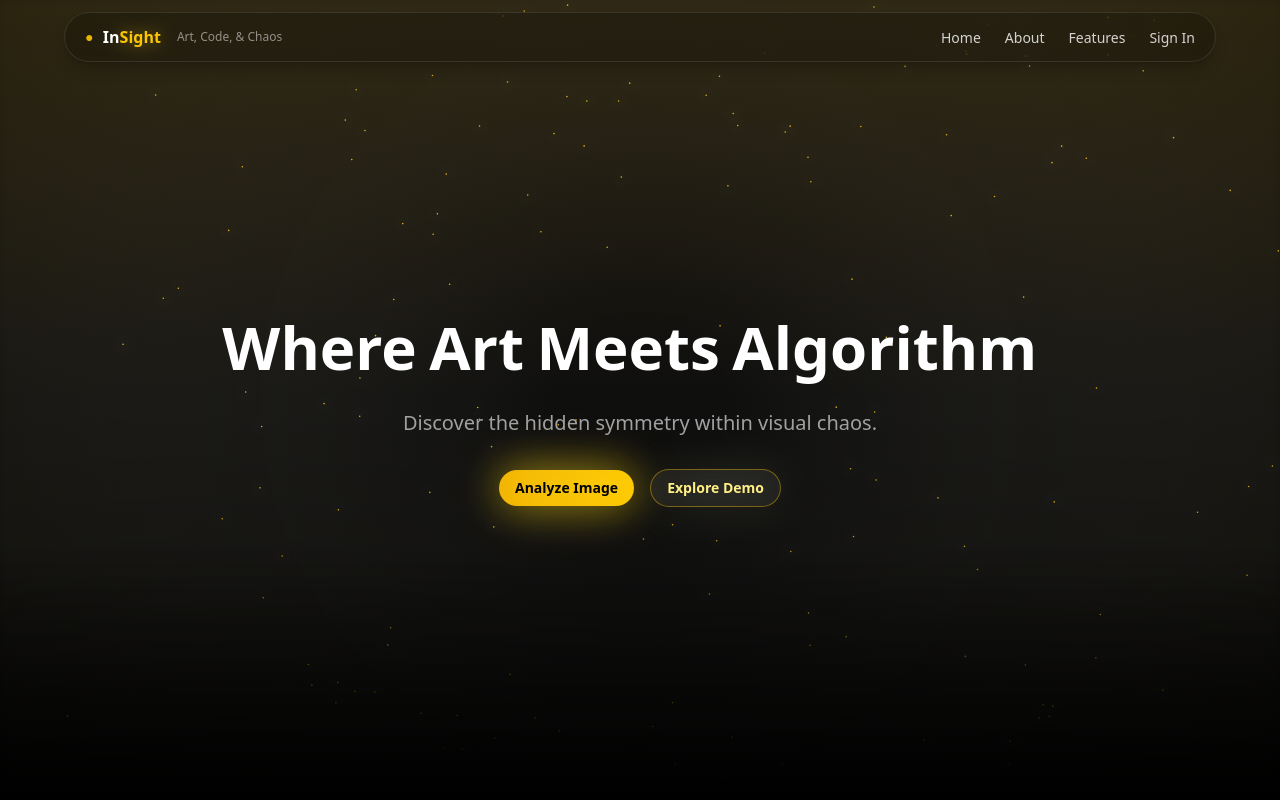
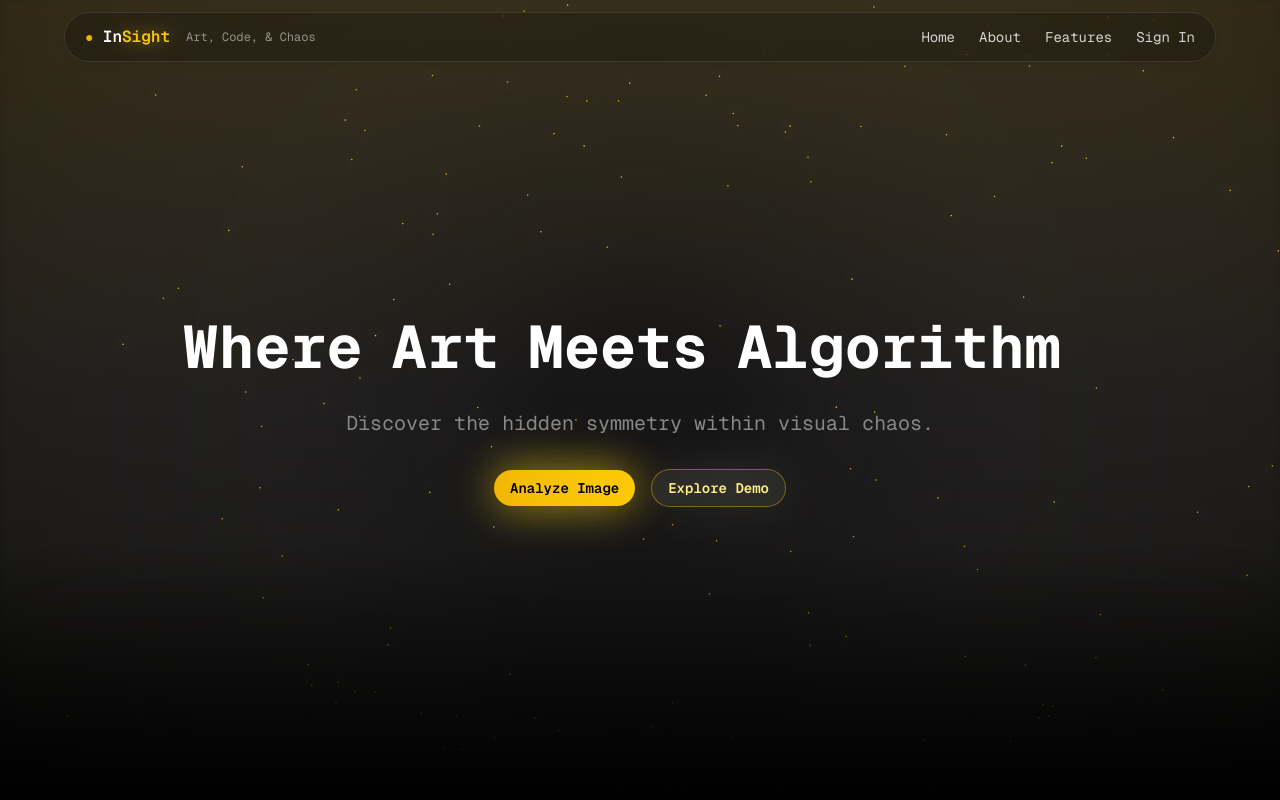
Before and after one commit to GhostOutpost/HackerWrath-2.0, a Next.js app: page / in a window 1280 px wide. Shown: the top 800 px of the page. Built offline with nearby package versions, Linux system fonts and the light colour scheme.

Commit message:
feat: Enhance dashboard with new tools layout and chat input component

```diff
--- /dev/null
+++ b/src/app/dashboard/(tools)/golden-ratio/_components/chat-input.tsx
@@ -0,0 +1,157 @@
+"use client"
+
+import type React from "react"
+
+import { useForm } from "react-hook-form"
+import { useState, useRef } from "react"
+import { Settings2, Lightbulb, Paperclip, Send, X } from "lucide-react"
+import { Button } from "@/components/ui/button"
+import { Input } from "@/components/ui/input"
+import { Form, FormControl, FormField, FormItem } from "@/components/ui/form"
+import { Textarea } from "@/components/ui/textarea"
+
+interface ChatInputFormValues {
+  message: string
+  image: File | null
+}
+
+export function ChatInput() {
+  const [imagePreview, setImagePreview] = useState<string | null>(null)
+  const [fileName, setFileName] = useState<string | null>(null)
+  const fileInputRef = useRef<HTMLInputElement>(null)
+
+  const form = useForm<ChatInputFormValues>({
+    defaultValues: {
+      message: "",
+      image: null,
+    },
+  })
+
+  const onSubmit = (data: ChatInputFormValues) => {
+    console.log("Submitting:", {
+      message: data.message,
+      image: data.image,
+    })
+
+    // Handle your submit logic here
+    // You can send both the image and message to your API
+    // Example: await analyzeImage(data.image, data.message)
+
+    // Reset form and clear image
+    form.reset()
+    clearImage()
+  }
+
+  const handleImageSelect = (e: React.ChangeEvent<HTMLInputElement>) => {
+    const file = e.target.files?.[0]
+    if (file && file.type.startsWith("image/")) {
+      form.setValue("image", file)
+      setFileName(file.name)
+
+      // Create preview
+      const reader = new FileReader()
+      reader.onloadend = () => {
+        setImagePreview(reader.result as string)
+      }
+      reader.readAsDataURL(file)
+    }
+  }
+
+  const clearImage = () => {
+    form.setValue("image", null)
+    setImagePreview(null)
+    setFileName(null)
+    if (fileInputRef.current) {
+      fileInputRef.current.value = ""
+    }
+  }
+
+  const handleKeyDown = (e: React.KeyboardEvent<HTMLInputElement>) => {
+    if (e.key === "Enter" && !e.shiftKey) {
+      e.preventDefault()
+      form.handleSubmit(onSubmit)()
+    }
+  }
+
+  const canSubmit = form.watch("message").trim() && form.watch("image")
+
+  return (
+    <div className="w-full  mx-auto ">
+      <Form {...form}>
+        <div className="space-y-3">
+          {imagePreview && (
+            <div className="relative inline-block">
+              <div className="relative rounded-lg overflow-hidden border border-border bg-card">
+                <img src={imagePreview || "/placeholder.svg"} alt="Preview" className="h-32 w-auto object-cover" />
+                <Button
+                  type="button"
+                  variant="destructive"
+                  size="icon"
+                  className="absolute top-2 right-2 h-6 w-6"
+                  onClick={clearImage}
+                >
+                  <X size={14} />
+                </Button>
+              </div>
+              <p className="text-xs text-muted-foreground mt-1 max-w-[200px] truncate">{fileName}</p>
+            </div>
+          )}
+
+          <div className="flex items-center gap-3  rounded-lg bg-card text-card-foreground shadow-sm transition-colors duration-200 border border-border h-20 p-4">
+            <div className="flex items-center gap-2">
+              <Button
+                type="button"
+                variant="ghost"
+                size="icon"
+                className="h-9 w-9 text-muted-foreground hover:text-foreground"
+                aria-label="Tips"
+              >
+                <Lightbulb size={20} />
+              </Button>
+            </div>
+
+            <FormField
+              control={form.control}
+              name="message"
+              render={({ field }) => (
+                <FormItem className="flex-1 m-0">
+                  <FormControl>
+                    <Textarea
+                      {...field}
+                      placeholder="Ask anything about your image..."
+                      className="appearance-none border-0 bg-background focus-visible:ring-0 focus-visible:ring-offset-0  h-20  w-full text-base outline-none resize-none"
+                    />
+                  </FormControl>
+                </FormItem>
+              )}
+            />
+
+            <div className="flex items-center gap-2">
+              <Input ref={fileInputRef} type="file" accept="image/*" className="hidden" onChange={handleImageSelect} />
+              <Button
+                type="button"
+                variant="ghost"
+                size="icon"
+                className="h-9 w-9 text-muted-foreground hover:text-foreground"
+                aria-label="Attachment"
+                onClick={() => fileInputRef.current?.click()}
+              >
+                <Paperclip size={20} />
+              </Button>
+              <Button
+                type="button"
+                size="icon"
+                className="h-9 w-9 bg-yellow-600 text-white hover:bg-cyan-600 disabled:opacity-50"
+                aria-label="Send"
+                disabled={!canSubmit}
+                onClick={() => form.handleSubmit(onSubmit)()}
+              >
+                <Send size={20} />
+              </Button>
+            </div>
+          </div>
+        </div>
+      </Form>
+    </div>
+  )
+}
--- /dev/null
+++ b/src/app/dashboard/(tools)/golden-ratio/page.tsx
@@ -0,0 +1,16 @@
+import { ChatInput } from "./_components/chat-input"
+
+export default function Home() {
+  return (
+    <main className="flex flex-col items-center justify-center bg-background w-3/5 gap-4">
+      <div className="w-full ">
+        <ChatInput />
+      </div>
+
+      <div className=" text-center text-sm text-muted-foreground">
+        <p>we provide deep insights about your image, Ask anything about your image...</p>
+      </div>
+    </main>
+  )
+}
+// TODO : fix responsiveness of this page
--- /dev/null
+++ b/src/app/dashboard/(tools)/layout.tsx
@@ -0,0 +1,7 @@
+export default function ToolsLayout({ children }: { children: React.ReactNode }) {
+    return (
+        <div className="flex items-center min-h-[90vh] justify-center">
+            {children}
+        </div>
+    )
+}
--- a/src/app/dashboard/_components/app-sidebar.tsx
+++ b/src/app/dashboard/_components/app-sidebar.tsx
@@ -30,8 +30,8 @@ const navMain = [
       isActive: true,
       items: [
         {
-          title: "Insight",
-          url: "/insight",
+          title: "Golden Ratio",
+          url: "/dashboard/golden-ratio",
         },
       ],
     },
@@ -78,9 +78,9 @@ export function AppSidebar({ ...props }: React.ComponentProps<typeof Sidebar>) {
               asChild
               className="data-[slot=sidebar-menu-button]:p-1.5!"
             >
-              <a href="#">
+              <a href="/dashboard">
                 <AnvilIcon className="size-5!" />
-                <span className="text-base font-semibold">Project Name {/* TODO: add project name */}</span>
+                <span className="text-base font-semibold uppercase">InSight</span>
               </a>
             </SidebarMenuButton>
           </SidebarMenuItem>
--- a/src/app/globals.css
+++ b/src/app/globals.css
@@ -3,115 +3,176 @@
 
 @custom-variant dark (&:is(.dark *));
 
+:root {
+  --background: oklch(1.0000 0 0);
+  --foreground: oklch(0.2101 0.0318 264.6645);
+  --card: oklch(1.0000 0 0);
+  --card-foreground: oklch(0.2101 0.0318 264.6645);
+  --popover: oklch(1.0000 0 0);
+  --popover-foreground: oklch(0.2101 0.0318 264.6645);
+  --primary: oklch(0.6716 0.1368 48.5130);
+  --primary-foreground: oklch(1.0000 0 0);
+  --secondary: oklch(0.5360 0.0398 196.0280);
+  --secondary-foreground: oklch(1.0000 0 0);
+  --muted: oklch(0.9670 0.0029 264.5419);
+  --muted-foreground: oklch(0.5510 0.0234 264.3637);
+  --accent: oklch(0.9491 0 0);
+  --accent-foreground: oklch(0.2101 0.0318 264.6645);
+  --destructive: oklch(0.6368 0.2078 25.3313);
+  --destructive-foreground: oklch(0.9851 0 0);
+  --border: oklch(0.9276 0.0058 264.5313);
+  --input: oklch(0.9276 0.0058 264.5313);
+  --ring: oklch(0.6716 0.1368 48.5130);
+  --chart-1: oklch(0.5940 0.0443 196.0233);
+  --chart-2: oklch(0.7214 0.1337 49.9802);
+  --chart-3: oklch(0.8721 0.0864 68.5474);
+  --chart-4: oklch(0.6268 0 0);
+  --chart-5: oklch(0.6830 0 0);
+  --sidebar: oklch(0.9670 0.0029 264.5419);
+  --sidebar-foreground: oklch(0.2101 0.0318 264.6645);
+  --sidebar-primary: oklch(0.6716 0.1368 48.5130);
+  --sidebar-primary-foreground: oklch(1.0000 0 0);
+  --sidebar-accent: oklch(1.0000 0 0);
+  --sidebar-accent-foreground: oklch(0.2101 0.0318 264.6645);
+  --sidebar-border: oklch(0.9276 0.0058 264.5313);
+  --sidebar-ring: oklch(0.6716 0.1368 48.5130);
+  --font-sans: Geist Mono, ui-monospace, monospace;
+  --font-serif: serif;
+  --font-mono: JetBrains Mono, monospace;
+  --radius: 0.75rem;
+  --shadow-x: 0px;
+  --shadow-y: 1px;
+  --shadow-blur: 4px;
+  --shadow-spread: 0px;
+  --shadow-opacity: 0.05;
+  --shadow-color: #000000;
+  --shadow-2xs: 0px 1px 4px 0px hsl(0 0% 0% / 0.03);
+  --shadow-xs: 0px 1px 4px 0px hsl(0 0% 0% / 0.03);
+  --shadow-sm: 0px 1px 4px 0px hsl(0 0% 0% / 0.05), 0px 1px 2px -1px hsl(0 0% 0% / 0.05);
+  --shadow: 0px 1px 4px 0px hsl(0 0% 0% / 0.05), 0px 1px 2px -1px hsl(0 0% 0% / 0.05);
+  --shadow-md: 0px 1px 4px 0px hsl(0 0% 0% / 0.05), 0px 2px 4px -1px hsl(0 0% 0% / 0.05);
+  --shadow-lg: 0px 1px 4px 0px hsl(0 0% 0% / 0.05), 0px 4px 6px -1px hsl(0 0% 0% / 0.05);
+  --shadow-xl: 0px 1px 4px 0px hsl(0 0% 0% / 0.05), 0px 8px 10px -1px hsl(0 0% 0% / 0.05);
+  --shadow-2xl: 0px 1px 4px 0px hsl(0 0% 0% / 0.13);
+  --tracking-normal: 0rem;
+  --spacing: 0.25rem;
+}
+
+.dark {
+  --background: oklch(0.1797 0.0043 308.1928);
+  --foreground: oklch(0.8109 0 0);
+  --card: oklch(0.1822 0 0);
+  --card-foreground: oklch(0.8109 0 0);
+  --popover: oklch(0.1797 0.0043 308.1928);
+  --popover-foreground: oklch(0.8109 0 0);
+  --primary: oklch(0.7214 0.1337 49.9802);
+  --primary-foreground: oklch(0.1797 0.0043 308.1928);
+  --secondary: oklch(0.5940 0.0443 196.0233);
+  --secondary-foreground: oklch(0.1797 0.0043 308.1928);
+  --muted: oklch(0.2520 0 0);
+  --muted-foreground: oklch(0.6268 0 0);
+  --accent: oklch(0.3211 0 0);
+  --accent-foreground: oklch(0.8109 0 0);
+  --destructive: oklch(0.5940 0.0443 196.0233);
+  --destructive-foreground: oklch(0.1797 0.0043 308.1928);
+  --border: oklch(0.2520 0 0);
+  --input: oklch(0.2520 0 0);
+  --ring: oklch(0.7214 0.1337 49.9802);
+  --chart-1: oklch(0.5940 0.0443 196.0233);
+  --chart-2: oklch(0.7214 0.1337 49.9802);
+  --chart-3: oklch(0.8721 0.0864 68.5474);
+  --chart-4: oklch(0.6268 0 0);
+  --chart-5: oklch(0.6830 0 0);
+  --sidebar: oklch(0.1822 0 0);
+  --sidebar-foreground: oklch(0.8109 0 0);
+  --sidebar-primary: oklch(0.7214 0.1337 49.9802);
+  --sidebar-primary-foreground: oklch(0.1797 0.0043 308.1928);
+  --sidebar-accent: oklch(0.3211 0 0);
+  --sidebar-accent-foreground: oklch(0.8109 0 0);
+  --sidebar-border: oklch(0.2520 0 0);
+  --sidebar-ring: oklch(0.7214 0.1337 49.9802);
+  --font-sans: Geist Mono, ui-monospace, monospace;
+  --font-serif: serif;
+  --font-mono: JetBrains Mono, monospace;
+  --radius: 0.75rem;
+  --shadow-x: 0px;
+  --shadow-y: 1px;
+  --shadow-blur: 4px;
+  --shadow-spread: 0px;
+  --shadow-opacity: 0.05;
+  --shadow-color: #000000;
+  --shadow-2xs: 0px 1px 4px 0px hsl(0 0% 0% / 0.03);
+  --shadow-xs: 0px 1px 4px 0px hsl(0 0% 0% / 0.03);
+  --shadow-sm: 0px 1px 4px 0px hsl(0 0% 0% / 0.05), 0px 1px 2px -1px hsl(0 0% 0% / 0.05);
+  --shadow: 0px 1px 4px 0px hsl(0 0% 0% / 0.05), 0px 1px 2px -1px hsl(0 0% 0% / 0.05);
+  --shadow-md: 0px 1px 4px 0px hsl(0 0% 0% / 0.05), 0px 2px 4px -1px hsl(0 0% 0% / 0.05);
+  --shadow-lg: 0px 1px 4px 0px hsl(0 0% 0% / 0.05), 0px 4px 6px -1px hsl(0 0% 0% / 0.05);
+  --shadow-xl: 0px 1px 4px 0px hsl(0 0% 0% / 0.05), 0px 8px 10px -1px hsl(0 0% 0% / 0.05);
+  --shadow-2xl: 0px 1px 4px 0px hsl(0 0% 0% / 0.13);
+}
+
 @theme inline {
   --color-background: var(--background);
   --color-foreground: var(--foreground);
-  --font-sans: var(--font-geist-sans);
-  --font-mono: var(--font-geist-mono);
+  --color-card: var(--card);
+  --color-card-foreground: var(--card-foreground);
+  --color-popover: var(--popover);
+  --color-popover-foreground: var(--popover-foreground);
+  --color-primary: var(--primary);
+  --color-primary-foreground: var(--primary-foreground);
+  --color-secondary: var(--secondary);
+  --color-secondary-foreground: var(--secondary-foreground);
+  --color-muted: var(--muted);
+  --color-muted-foreground: var(--muted-foreground);
+  --color-accent: var(--accent);
+  --color-accent-foreground: var(--accent-foreground);
+  --color-destructive: var(--destructive);
+  --color-destructive-foreground: var(--destructive-foreground);
+  --color-border: var(--border);
+  --color-input: var(--input);
+  --color-ring: var(--ring);
+  --color-chart-1: var(--chart-1);
+  --color-chart-2: var(--chart-2);
+  --color-chart-3: var(--chart-3);
+  --color-chart-4: var(--chart-4);
+  --color-chart-5: var(--chart-5);
+  --color-sidebar: var(--sidebar);
+  --color-sidebar-foreground: var(--sidebar-foreground);
+  --color-sidebar-primary: var(--sidebar-primary);
+  --color-sidebar-primary-foreground: var(--sidebar-primary-foreground);
+  --color-sidebar-accent: var(--sidebar-accent);
+  --color-sidebar-accent-foreground: var(--sidebar-accent-foreground);
+  --color-sidebar-border: var(--sidebar-border);
   --color-sidebar-ring: var(--sidebar-ring);
-  --color-sidebar-border: var(--sidebar-border);
-  --color-sidebar-accent-foreground: var(--sidebar-accent-foreground);
-  --color-sidebar-accent: var(--sidebar-accent);
-  --color-sidebar-primary-foreground: var(--sidebar-primary-foreground);
-  --color-sidebar-primary: var(--sidebar-primary);
-  --color-sidebar-foreground: var(--sidebar-foreground);
-  --color-sidebar: var(--sidebar);
-  --color-chart-5: var(--chart-5);
-  --color-chart-4: var(--chart-4);
-  --color-chart-3: var(--chart-3);
-  --color-chart-2: var(--chart-2);
-  --color-chart-1: var(--chart-1);
-  --color-ring: var(--ring);
-  --color-input: var(--input);
-  --color-border: var(--border);
-  --color-destructive: var(--destructive);
-  --color-accent-foreground: var(--accent-foreground);
-  --color-accent: var(--accent);
-  --color-muted-foreground: var(--muted-foreground);
-  --color-muted: var(--muted);
-  --color-secondary-foreground: var(--secondary-foreground);
-  --color-secondary: var(--secondary);
-  --color-primary-foreground: var(--primary-foreground);
-  --color-primary: var(--primary);
-  --color-popover-foreground: var(--popover-foreground);
-  --color-popover: var(--popover);
-  --color-card-foreground: var(--card-foreground);
-  --color-card: var(--card);
+
+  --font-sans: var(--font-sans);
+  --font-mono: var(--font-mono);
+  --font-serif: var(--font-serif);
+
   --radius-sm: calc(var(--radius) - 4px);
   --radius-md: calc(var(--radius) - 2px);
   --radius-lg: var(--radius);
   --radius-xl: calc(var(--radius) + 4px);
+
+  --shadow-2xs: var(--shadow-2xs);
+  --shadow-xs: var(--shadow-xs);
+  --shadow-sm: var(--shadow-sm);
+  --shadow: var(--shadow);
+  --shadow-md: var(--shadow-md);
+  --shadow-lg: var(--shadow-lg);
+  --shadow-xl: var(--shadow-xl);
+  --shadow-2xl: var(--shadow-2xl);
+
+  --tracking-tighter: calc(var(--tracking-normal) - 0.05em);
+  --tracking-tight: calc(var(--tracking-normal) - 0.025em);
+  --tracking-normal: var(--tracking-normal);
+  --tracking-wide: calc(var(--tracking-normal) + 0.025em);
+  --tracking-wider: calc(var(--tracking-normal) + 0.05em);
+  --tracking-widest: calc(var(--tracking-normal) + 0.1em);
 }
-
-:root {
-  --radius: 0.625rem;
-  --background: oklch(1 0 0);
-  --foreground: oklch(0.145 0 0);
-  --card: oklch(1 0 0);
-  --card-foreground: oklch(0.145 0 0);
-  --popover: oklch(1 0 0);
-  --popover-foreground: oklch(0.145 0 0);
-  --primary: oklch(0.205 0 0);
-  --primary-foreground: oklch(0.985 0 0);
-  --secondary: oklch(0.97 0 0);
-  --secondary-foreground: oklch(0.205 0 0);
-  --muted: oklch(0.97 0 0);
-  --muted-foreground: oklch(0.556 0 0);
-  --accent: oklch(0.97 0 0);
-  --accent-foreground: oklch(0.205 0 0);
-  --destructive: oklch(0.577 0.245 27.325);
-  --border: oklch(0.922 0 0);
-  --input: oklch(0.922 0 0);
-  --ring: oklch(0.708 0 0);
-  --chart-1: oklch(0.646 0.222 41.116);
-  --chart-2: oklch(0.6 0.118 184.704);
-  --chart-3: oklch(0.398 0.07 227.392);
-  --chart-4: oklch(0.828 0.189 84.429);
-  --chart-5: oklch(0.769 0.188 70.08);
-  --sidebar: oklch(0.985 0 0);
-  --sidebar-foreground: oklch(0.145 0 0);
-  --sidebar-primary: oklch(0.205 0 0);
-  --sidebar-primary-foreground: oklch(0.985 0 0);
-  --sidebar-accent: oklch(0.97 0 0);
-  --sidebar-accent-foreground: oklch(0.205 0 0);
-  --sidebar-border: oklch(0.922 0 0);
-  --sidebar-ring: oklch(0.708 0 0);
+body {
+  letter-spacing: var(--tracking-normal);
 }
-
-.dark {
-  --background: oklch(0.145 0 0);
-  --foreground: oklch(0.985 0 0);
-  --card: oklch(0.205 0 0);
-  --card-foreground: oklch(0.985 0 0);
-  --popover: oklch(0.205 0 0);
-  --popover-foreground: oklch(0.985 0 0);
-  --primary: oklch(0.922 0 0);
-  --primary-foreground: oklch(0.205 0 0);
-  --secondary: oklch(0.269 0 0);
-  --secondary-foreground: oklch(0.985 0 0);
-  --muted: oklch(0.269 0 0);
-  --muted-foreground: oklch(0.708 0 0);
-  --accent: oklch(0.269 0 0);
-  --accent-foreground: oklch(0.985 0 0);
-  --destructive: oklch(0.704 0.191 22.216);
-  --border: oklch(1 0 0 / 10%);
-  --input: oklch(1 0 0 / 15%);
-  --ring: oklch(0.556 0 0);
-  --chart-1: oklch(0.488 0.243 264.376);
-  --chart-2: oklch(0.696 0.17 162.48);
-  --chart-3: oklch(0.769 0.188 70.08);
-  --chart-4: oklch(0.627 0.265 303.9);
-  --chart-5: oklch(0.645 0.246 16.439);
-  --sidebar: oklch(0.205 0 0);
-  --sidebar-foreground: oklch(0.985 0 0);
-  --sidebar-primary: oklch(0.488 0.243 264.376);
-  --sidebar-primary-foreground: oklch(0.985 0 0);
-  --sidebar-accent: oklch(0.269 0 0);
-  --sidebar-accent-foreground: oklch(0.985 0 0);
-  --sidebar-border: oklch(1 0 0 / 10%);
-  --sidebar-ring: oklch(0.556 0 0);
-}
-
 @layer base {
   * {
     @apply border-border outline-ring/50;
```
